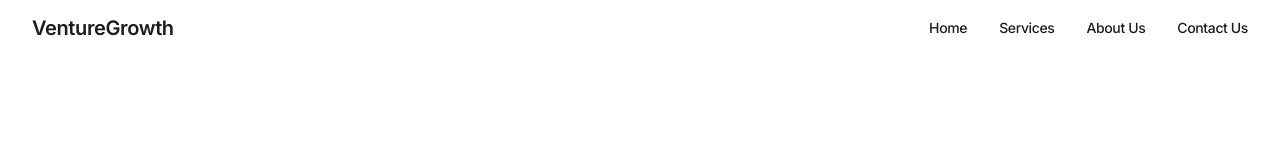
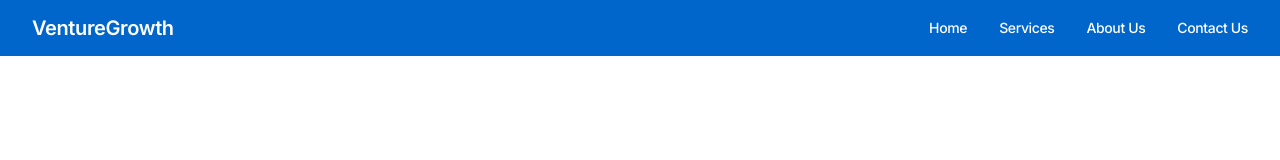
Before and after one commit to andytaronji/venturegrowth-marketing, a Next.js app: page / in a window 1280 px wide. Shown: the top 160 px of the page. Built offline with nearby package versions, Linux system fonts and the light colour scheme.

Commit message:
Navbar edits

```diff
--- a/src/app/globals.css
+++ b/src/app/globals.css
@@ -8,6 +8,7 @@
   --secondary: #1D1D1F; /* Dark gray for secondary elements */
   --accent: #0066CC; /* Apple blue for accents and interactive elements */
   --light-accent: #147CE5; /* Lighter blue for hover states */
+  --baby-blue: #89CFF0; /* Baby blue for navbar */
 
   /* Text colors */
   --text-primary: #1D1D1F; /* Near-black for primary text */
@@ -163,6 +164,10 @@
 
   .bg-light-accent {
     background-color: var(--light-accent);
+  }
+
+  .bg-baby-blue {
+    background-color: var(--baby-blue);
   }
 
   .bg-white {
--- a/src/components/Navbar.tsx
+++ b/src/components/Navbar.tsx
@@ -29,12 +29,12 @@ const Navbar = () => {
   };
 
   return (
-    <nav className={`${isScrolled ? 'bg-white shadow-subtle' : 'bg-white'} text-primary fixed top-0 left-0 right-0 z-50 transition-all duration-300`}>
+    <nav className={`${isScrolled ? 'bg-accent shadow-subtle' : 'bg-accent'} text-white fixed top-0 left-0 right-0 z-50 transition-all duration-300`}>
       <div className="max-w-7xl mx-auto px-4 sm:px-6 lg:px-8">
         <div className="flex justify-between h-12 md:h-14">
           <div className="flex items-center">
             <Link href="/" className="flex-shrink-0 flex items-center">
-              <span className="text-xl font-semibold text-primary">
+              <span className="text-xl font-semibold text-white">
                 VentureGrowth
               </span>
             </Link>
@@ -42,16 +42,16 @@ const Navbar = () => {
 
           {/* Desktop menu */}
           <div className="hidden md:flex items-center space-x-8">
-            <Link href="/" className="text-sm font-medium text-primary hover:text-accent transition-colors duration-200">
+            <Link href="/" className="text-sm font-medium text-white hover:text-bg-primary transition-colors duration-200">
               Home
             </Link>
-            <Link href="/services" className="text-sm font-medium text-primary hover:text-accent transition-colors duration-200">
+            <Link href="/services" className="text-sm font-medium text-white hover:text-bg-primary transition-colors duration-200">
               Services
             </Link>
-            <Link href="/about" className="text-sm font-medium text-primary hover:text-accent transition-colors duration-200">
+            <Link href="/about" className="text-sm font-medium text-white hover:text-bg-primary transition-colors duration-200">
               About Us
             </Link>
-            <Link href="/contact" className="text-sm font-medium text-primary hover:text-accent transition-colors duration-200">
+            <Link href="/contact" className="text-sm font-medium text-white hover:text-bg-primary transition-colors duration-200">
               Contact Us
             </Link>
           </div>
@@ -60,7 +60,7 @@ const Navbar = () => {
           <div className="md:hidden flex items-center">
             <button
               onClick={toggleMenu}
-              className="inline-flex items-center justify-center p-2 rounded-md text-primary hover:text-accent focus:outline-none transition-colors duration-200"
+              className="inline-flex items-center justify-center p-2 rounded-md text-white hover:text-bg-primary focus:outline-none transition-colors duration-200"
               aria-expanded="false"
             >
               <span className="sr-only">Open main menu</span>
@@ -103,33 +103,33 @@ const Navbar = () => {
 
       {/* Mobile menu, show/hide based on menu state */}
       <div
-        className={`${isMenuOpen ? 'max-h-96 opacity-100 border-t border-gray' : 'max-h-0 opacity-0'} md:hidden overflow-hidden transition-all duration-300 ease-in-out bg-white`}
+        className={`${isMenuOpen ? 'max-h-96 opacity-100 border-t border-gray' : 'max-h-0 opacity-0'} md:hidden overflow-hidden transition-all duration-300 ease-in-out bg-accent`}
       >
         <div className="px-4 pt-2 pb-3 space-y-1">
           <Link
             href="/"
-            className="block px-3 py-2 text-base font-medium text-primary hover:text-accent transition-colors duration-200"
+            className="block px-3 py-2 text-base font-medium text-white hover:text-bg-primary transition-colors duration-200"
             onClick={() => setIsMenuOpen(false)}
           >
             Home
           </Link>
           <Link
             href="/services"
-            className="block px-3 py-2 text-base font-medium text-primary hover:text-accent transition-colors duration-200"
+            className="block px-3 py-2 text-base font-medium text-white hover:text-bg-primary transition-colors duration-200"
             onClick={() => setIsMenuOpen(false)}
           >
             Services
           </Link>
           <Link
             href="/about"
-            className="block px-3 py-2 text-base font-medium text-primary hover:text-accent transition-colors duration-200"
+            className="block px-3 py-2 text-base font-medium text-white hover:text-bg-primary transition-colors duration-200"
             onClick={() => setIsMenuOpen(false)}
           >
             About Us
           </Link>
           <Link
             href="/contact"
-            className="block px-3 py-2 text-base font-medium text-primary hover:text-accent transition-colors duration-200"
+            className="block px-3 py-2 text-base font-medium text-white hover:text-bg-primary transition-colors duration-200"
             onClick={() => setIsMenuOpen(false)}
           >
             Contact Us
```
